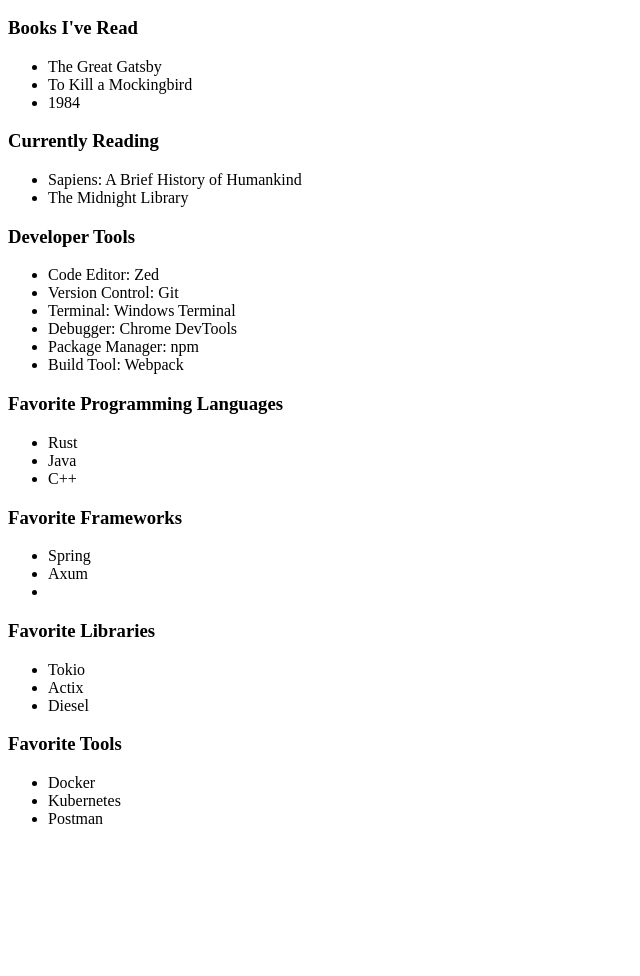
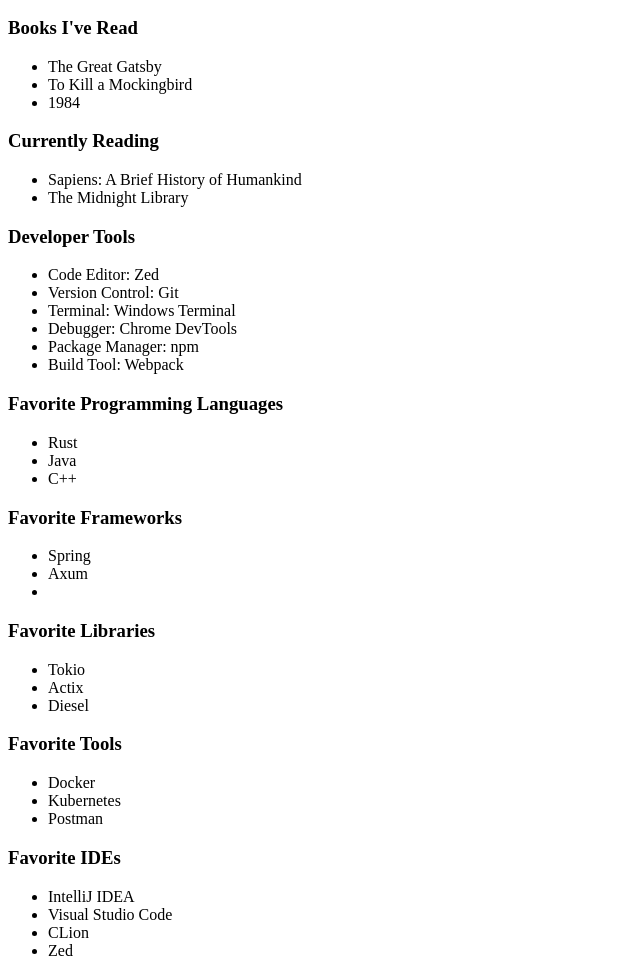
Before and after one commit to its-me-ojas/git-swift-demo, a plain HTML site: page index.html in a window 1280 px wide. Shown: the part 110-1086 px from the top of the page, without its empty margins (0-640 px from the left). Before the commit the page ends 954 px from the top, so only its background shows below. Drawn offline with Linux system fonts and the light colour scheme.

Commit message:
Feat: Add Zed IDE to favorite IDEs list

```diff
--- a/index.html
+++ b/index.html
@@ -66,6 +66,15 @@
           <li>Kubernetes</li>
           <li>Postman</li>
         </ul>
+      </div>
+      <div class="library-section">
+        <h3>Favorite IDEs</h3>
+        <ul>
+          <li>IntelliJ IDEA</li>
+          <li>Visual Studio Code</li>
+          <li>CLion</li>
+          <li>Zed</li>
+        </ul>
     </section>
   </body>
 </html>
```
